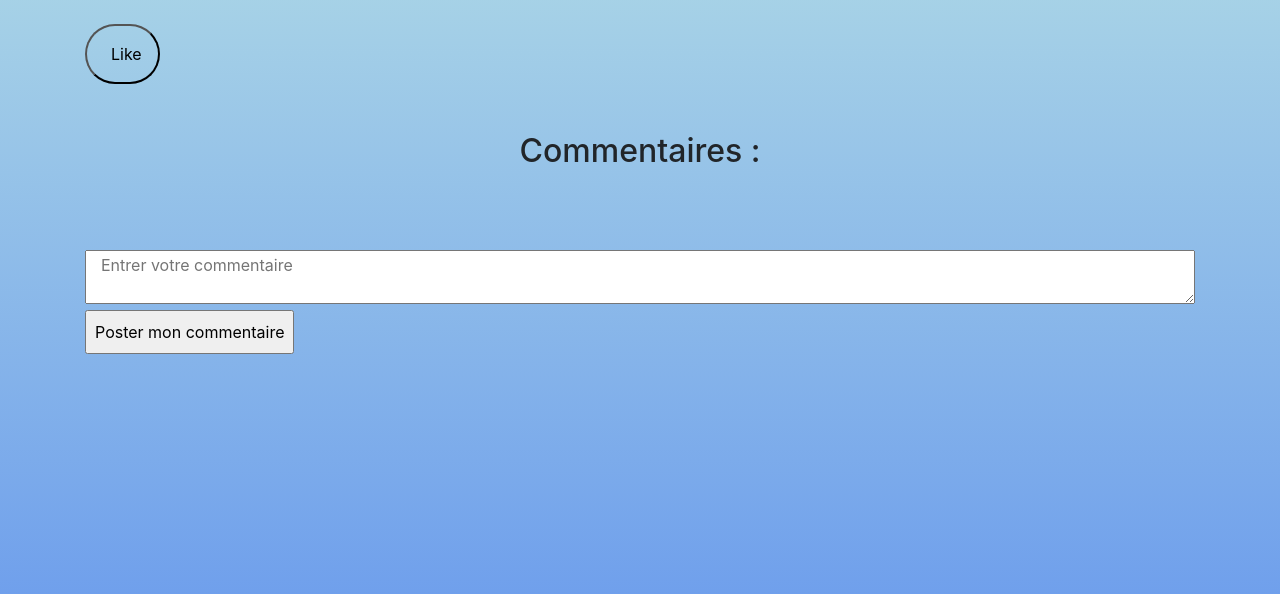
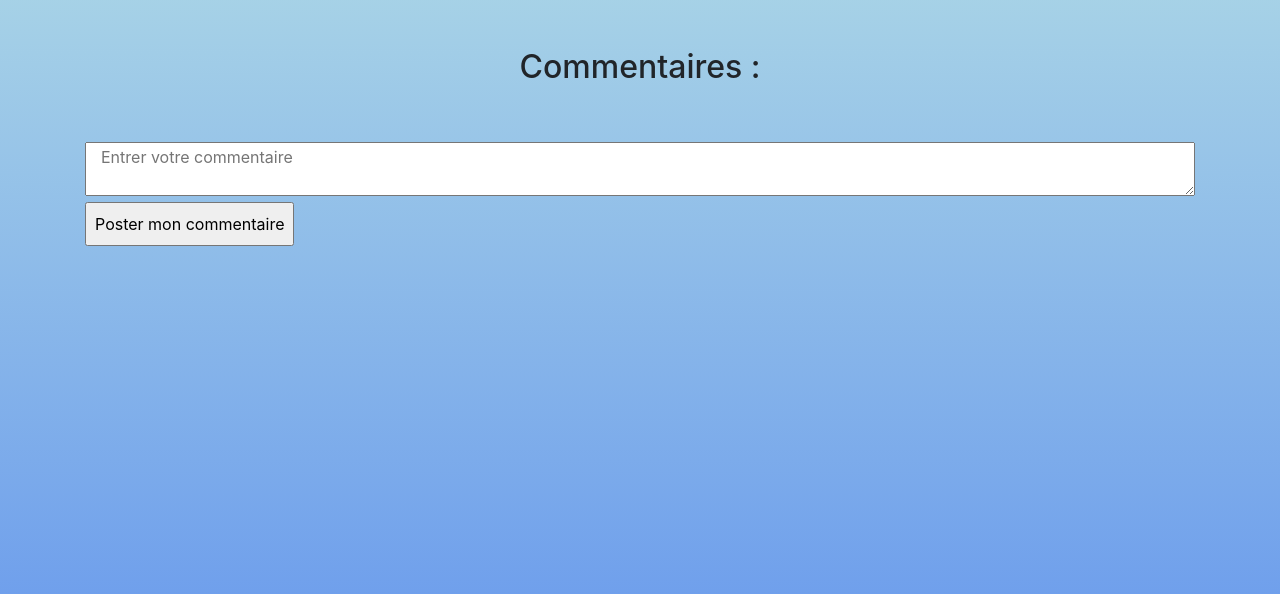
Before and after one commit to cesi-exia-reims-a1/ProjetWeb, a PHP site: page /photo.php?id_photo=1 in a window 1280 px wide. Shown: the part 78-672 px from the top of the page. Run offline with PHP 8.4, Linux system fonts and the light colour scheme; data that the repository does not hold is empty.

Commit message:
rectif like

```diff
--- a/displayCommentaire.php
+++ b/displayCommentaire.php
@@ -8,17 +8,11 @@ $requete->bindValue(':id_Photo', $id_Photo, PDO::PARAM_STR);
 $requete->execute();
 
 while($ligne=$requete->fetch()){ ?>
-    <center><div class="card">
-        <div class="card mb-3">
+    <div class="card mb-2">
+        <div class="container card">
             <p><?php echo $ligne['Texte']?></p>
-            <div class="container">
-		    	<button class="button button-like">
-			  		<i class="fa fa-heart"></i>
-			  		<span>Like</span>
-				</button>
-			</div>
         </div>
-    </div></center>
+    </div>
 <?php
 }
 $requete->closeCursor();
--- a/displayInfoPhoto.php
+++ b/displayInfoPhoto.php
@@ -10,9 +10,15 @@ $requete->execute();
 
 while($ligne=$requete->fetch()){ ?>
 <div class="container card" id="photoEvent">
-    <div class="card m-5">
+    <div class="card mt-5">
         <img class="card-img-top" src=<?php echo $ligne['URL_Photo']?> alt="photo">
     </div>
+    <div class="container m-2">
+		<button class="button button-like">
+			<i class="fa fa-heart"></i>
+			<span>Like</span>
+		</button>
+	</div>
 </div>
 <?php
     } ?>
--- a/photo.php
+++ b/photo.php
@@ -24,17 +24,10 @@ header("Access-Control-Allow-Headers: X-Requested-With");
             <div class="card-deck container-fluid mt-4">
 			    <?php include('displayInfoPhoto.php')?>
 		    </div>
-		    <div class="container">
-		    <button class="button button-like">
-			  	<i class="fa fa-heart"></i>
-			  	<span>Like</span>
-			</button>
-			</div>
             <div class="container">
-				<h2 class="commentaire p-5">Commentaires :</h2>
+				<h2 class="commentaire p-4">Commentaires :</h2>
 				<?php include('displayCommentaire.php')?>
 				<form method="POST" action="scriptCommentaire.php">
-					<div id='heart' class='bouton'></div>
    					<textarea class="container-fluid mt-4" name="commentaire" placeholder="Entrer votre commentaire"></textarea><br />
 					<input type="hidden" value="<?php echo $idEvent ?>" name="id">
   					<input class="p-2" type="submit" value="Poster mon commentaire">
```
